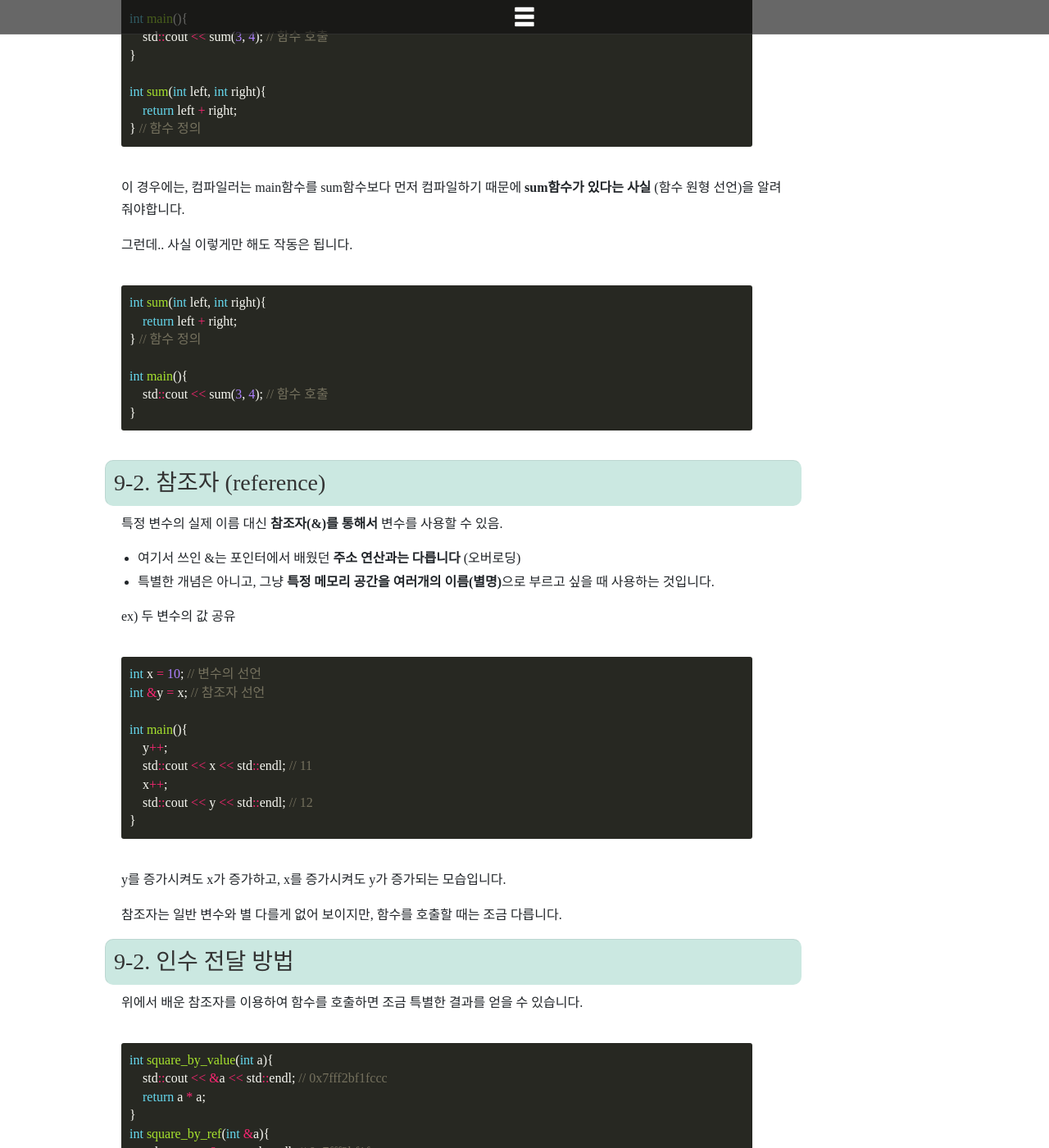
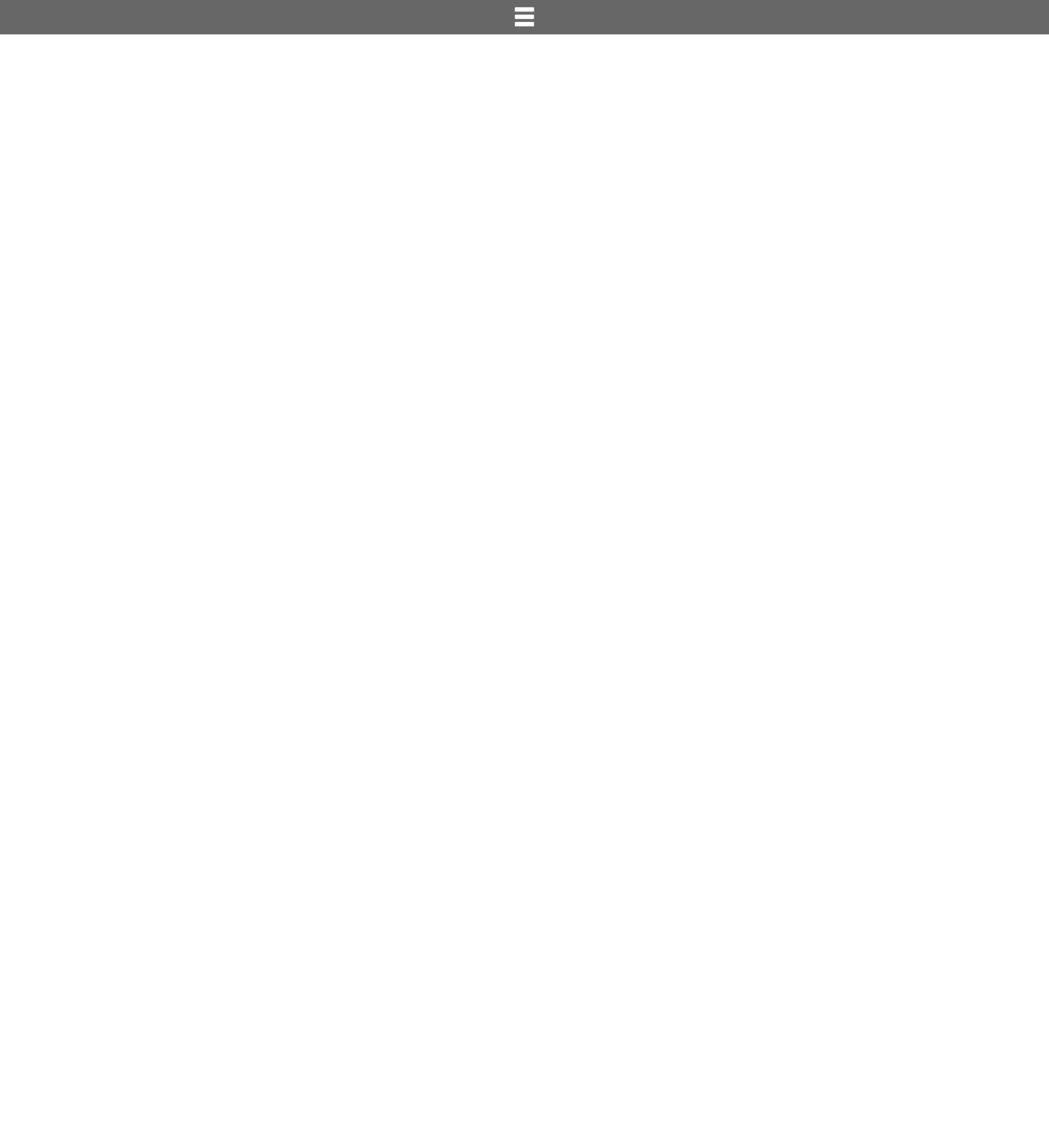
Before and after one commit to DongChanS/DongChanS.github.io, a Jekyll site: the page built from _posts/2019-07-01-101.md, in a window 1280 px wide and 1400 px high, scrolled down 3582 px. Shown: the whole window at 82% size. Built offline with Jekyll 4.4.1, drawn with Linux system fonts in a browser that asks for light colours; nearby versions of some CDN libraries; some web fonts are replaced; comment, search, counter and statistics services are not loaded; some of the changed text lies outside the part shown.

Commit message:
add post & update post

````diff
--- a/_posts/2019-07-01-101.md
+++ b/_posts/2019-07-01-101.md
@@ -102,166 +109,4 @@
 
 마치 SUNNY를 key로, 0을 value로 가지는 딕셔너리 같은 느낌입니다.
 
-
-
-## 9) 함수
-
-### 9-1. 함수 사용 절차
-
-함수 원형 선언 => 함수 정의 => 함수 호출
-
-```c++
-int sum(int left, int right); // 원형 선언
-
-int main(){
-    std::cout << sum(3, 4); // 함수 호출
-}
-
-int sum(int left, int right){
-    return left + right;
-} // 함수 정의
-```
-
-이 경우에는, 컴파일러는 main함수를 sum함수보다 먼저 컴파일하기 때문에 **sum함수가 있다는 사실** (함수 원형 선언)을 알려줘야합니다.
-
-그런데.. 사실 이렇게만 해도 작동은 됩니다.
-
-```c++
-int sum(int left, int right){
-    return left + right;
-} // 함수 정의
-
-int main(){
-    std::cout << sum(3, 4); // 함수 호출
-}
-```
-
-### 9-2. 참조자 (reference)
-
-특정 변수의 실제 이름 대신 **참조자(&)를 통해서** 변수를 사용할 수 있음.
-
-- 여기서 쓰인 &는 포인터에서 배웠던 **주소 연산과는 다릅니다** (오버로딩)
-- 특별한 개념은 아니고, 그냥 **특정 메모리 공간을 여러개의 이름(별명)**으로 부르고 싶을 때 사용하는 것입니다.
-
-ex) 두 변수의 값 공유
-
-```c++
-int x = 10; // 변수의 선언
-int &y = x; // 참조자 선언
-
-int main(){
-    y++;
-    std::cout << x << std::endl; // 11
-    x++;
-    std::cout << y << std::endl; // 12
-}
-```
-
-y를 증가시켜도 x가 증가하고, x를 증가시켜도 y가 증가되는 모습입니다.
-
-참조자는 일반 변수와 별 다를게 없어 보이지만, 함수를 호출할 때는 조금 다릅니다.
-
-### 9-2. 인수 전달 방법
-
-위에서 배운 참조자를 이용하여 함수를 호출하면 조금 특별한 결과를 얻을 수 있습니다.
-
-```c++
-int square_by_value(int a){
-    std::cout << &a << std::endl; // 0x7fff2bf1fccc
-    return a * a;
-}
-int square_by_ref(int &a){
-    std::cout << &a << std::endl; // 0x7fff2bf1fcec
-    return a * a;
-}
-int square_by_pointer(int* pta){
-    std::cout << pta << std::endl; // 0x7fff2bf1fcec
-    return (*pta) * (*pta);
-}
-int main(){
-    int a = 3;
-    std::cout << &a << std::endl; // 0x7fff2bf1fcec
-    square_by_value(a);
-    square_by_ref(a);
-    square_by_pointer(&a);
-}
-```
-
-- call by value
-
-  a 변수를 **복사한** 새로운 임시변수를 생성하여 함수에 전달
-
-  => 원본 데이터 변화 불가능.
-
-- call by reference : & 연산자 이용
-
-  a 변수를 **그대로** 함수에 전달 => 원본 데이터 변화 가능.
-
-- call by pointer:
-
-  - 사실 call by value의 일종이긴 합니다.
-  - 하지만, 주소값은 보존되므로 포인터 역연산(`*`)을 이용하여 원본의 값에 접근할 수 있음.
-
-### 9-3. *와 &를 헷갈리지 말기
-
-```c++
-int main(){
-    // 1. 일반적인 포인터변수의 선언
-    int num = 12;
-    int* ptr = &num;
-    int** dptr = &ptr;
-
-    // 2. 참조자를 이용한 포인터변수의 별칭 선언
-    int &ref = num;
-    int* &pref = ptr;
-    int** &dpref = dptr;
-
-    // 3. * 포인터 연산자를 이용하여 주소 역연산
-    std::cout << ref << std::endl; // 12
-    std::cout << *pref << std::endl; // 12
-    std::cout << **dpref << std::endl; // 12
-}
-```
-
-구분해야할 것은 4가지입니다.
-
-1. `*`
-   - 변수 선언시 사용 : 포인터 변수임을 명시
-   - 변수에 사용 : 포인터 변수에 저장된 주소에 저장된 변수값 반환.
-2. `&`
-   - 변수 선언시 사용 : 참조자 변수임을 명시
-   - 변수에 사용 : 변수의 주소값을 반환
-
-### 9-4. 함수 포인터
-
-함수포인터 : 특정 **함수에 대한 메모리 주소**를 담을 수 있는 것
-
-```c++
-int func(int a, int b);
-int (*func_ptr)(int, int) = func;
-int (*func_ptr2)(int, int) = &func;
-
-int main(){
-
-	std::cout << func_ptr << std::endl;
-	std::cout << func_ptr2 << std::endl;
-}
-
-int func(int a, int b){
-	return a + b;
-}
-```
-
-기본적으로 `int (*func_ptr)(int, int)`와 같이 함수 포인터를 사용합니다.
-
-
-
-```c++
-auto func_ptr3 = func;
-auto func_ptr4 = &func;
-
-int main(){
-	std::cout << func_ptr3 << std::endl;
-	std::cout << func_ptr4 << std::endl;
-}
-```
+열거체를 사용함으로써 가독성이 엄청 좋아진다고 하는데 조금 써 봐야 알 것 같습니다.
````
Also changed, not shown: other parts of _posts/2019-07-01-101.md (+7 -0 lines), _posts/2019-07-02-102.md (added, +363 -0 lines).
